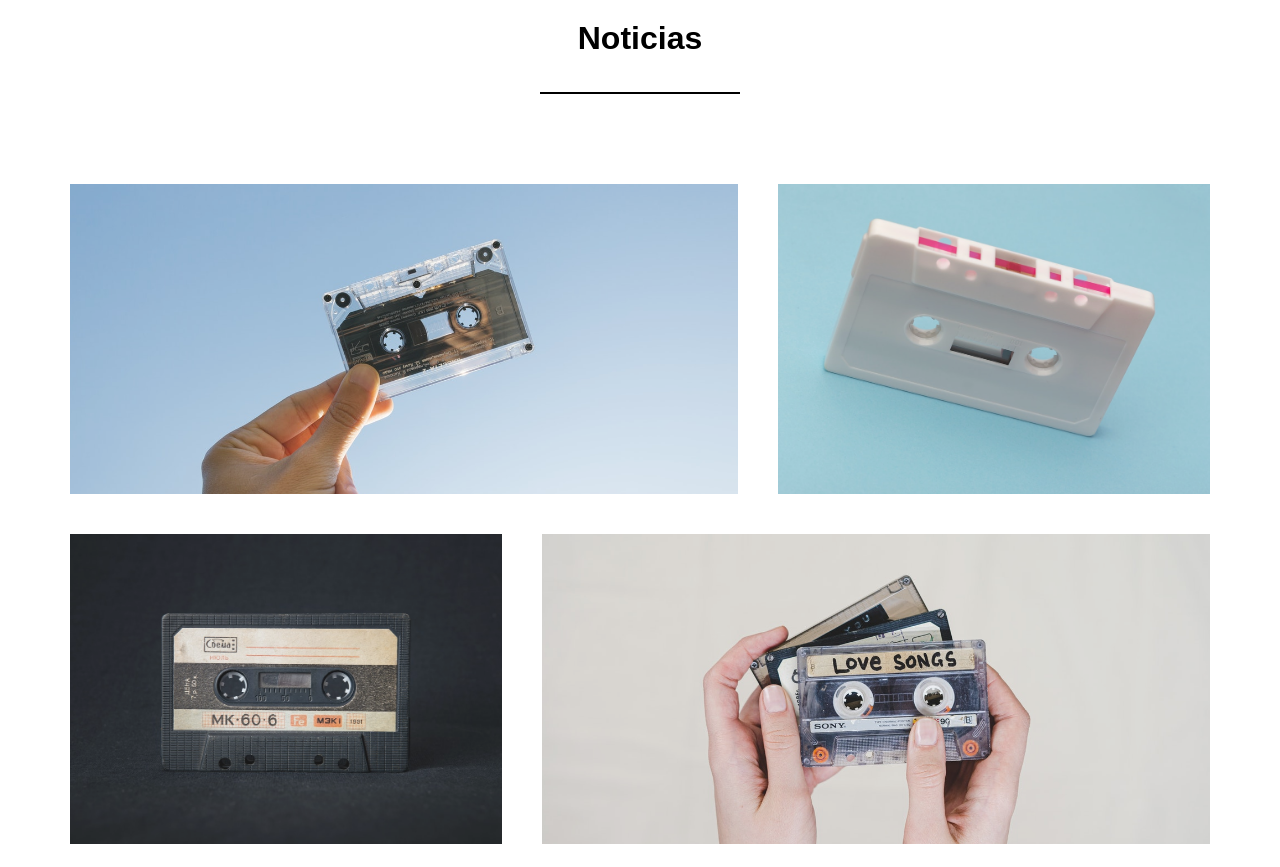
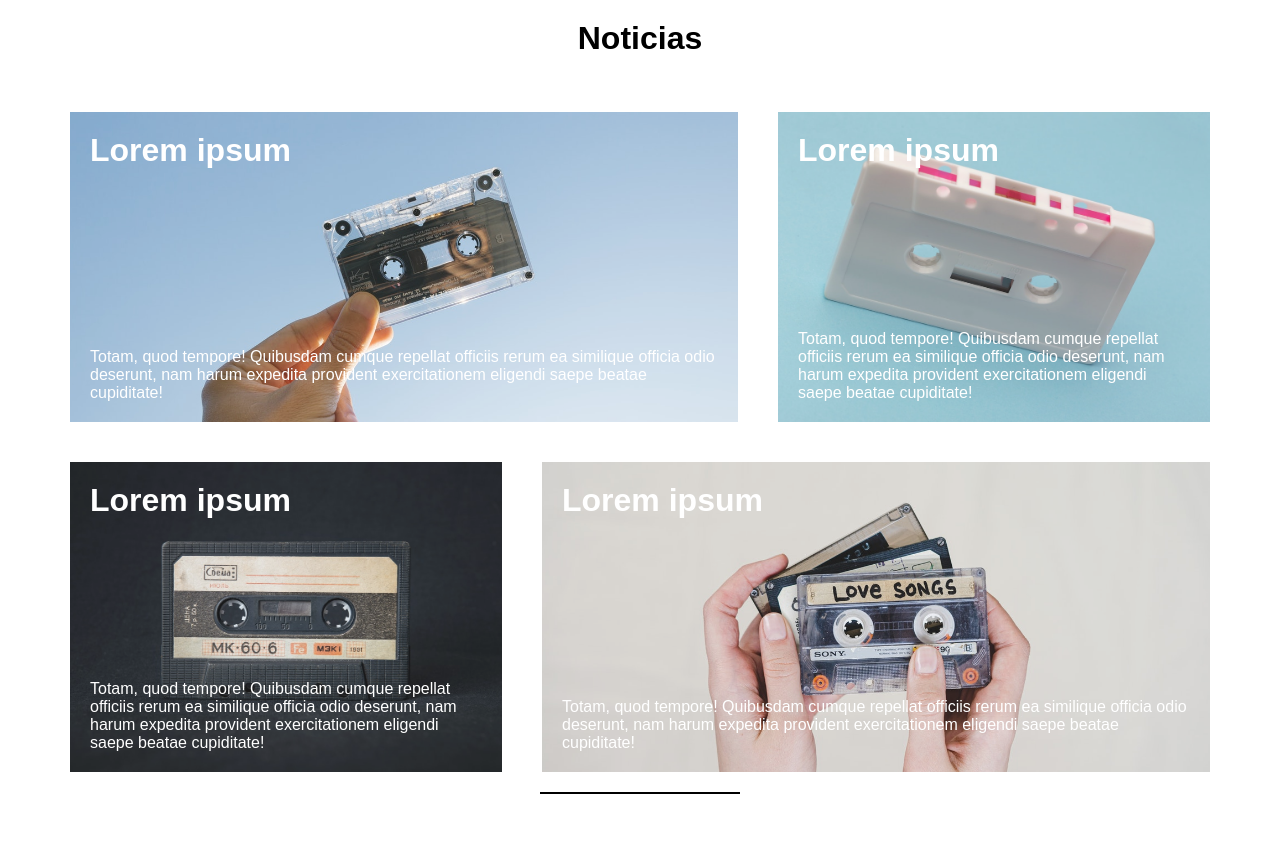
Before and after one commit to MatheusM5/noticias-do-oeste, a plain HTML site: page index.html in a window 1280 px wide. Shown: the part 880-1747 px from the top of the page. Drawn offline with Linux system fonts and the light colour scheme.

Commit message:
commit init
atualização do site

```diff
--- a/index.html
+++ b/index.html
@@ -19,18 +19,30 @@
     </header>
     <section class="hero">
         <h1>Conheça o melhor site de noticias do oeste</h1>
-        <h3>"Rapidez e eficiencia " Lorem ipsum dolor sit, amet consectetur adipisicing elit. Illo similique quaerat officiis culpa numquam totam dicta.</h3>
+        <h3>"Lorem ipsum dolor sit, amet consectetur adipisicing elit. Illo similique quaerat officiis culpa numquam totam dicta."</h3>
         <a class="btn" href="">Saiba mais</a>
     </section>
     <section class="noticias">
         <h3>Noticias</h3>
+        <ul class="grid">
+            <li class="grande img-texto" style="background-image: url('./assets/img01.jpg');">
+                <h3>Lorem ipsum </h3>
+                <p>Totam, quod tempore! Quibusdam cumque repellat officiis rerum ea similique officia odio deserunt, nam harum expedita provident exercitationem eligendi saepe beatae cupiditate!</p>
+            </li>
+            <li class="pequena img-texto" style="background-image: url('./assets/img02.jpg');">
+                <h3>Lorem ipsum </h3>
+                <p>Totam, quod tempore! Quibusdam cumque repellat officiis rerum ea similique officia odio deserunt, nam harum expedita provident exercitationem eligendi saepe beatae cupiditate!</p>
+            </li>
+            <li class="pequena img-texto" style="background-image: url('./assets/img03.jpg');">
+                <h3>Lorem ipsum </h3>
+                <p>Totam, quod tempore! Quibusdam cumque repellat officiis rerum ea similique officia odio deserunt, nam harum expedita provident exercitationem eligendi saepe beatae cupiditate!</p>
+            </li>
+            <li class="grande img-texto" style="background-image: url('assets/img04.jpg');">
+                <h3>Lorem ipsum </h3>
+                <p>Totam, quod tempore! Quibusdam cumque repellat officiis rerum ea similique officia odio deserunt, nam harum expedita provident exercitationem eligendi saepe beatae cupiditate!</p>
+            </li>
+        </ul>
         <hr>
-        <ul class="grid">
-            <li class="grande" style="background-image: url('./assets/img01.jpg');"></li>
-            <li class="pequena" style="background-image: url('./assets/img02.jpg');"></li>
-            <li class="pequena" style="background-image: url('./assets/img03.jpg');"></li>
-            <li class="grande" style="background-image: url('assets/img04.jpg');"></li>
-        </ul>
     </section>
     <section class="nos">
         <h3>Nós somos</h3>
--- a/style/style.css
+++ b/style/style.css
@@ -144,6 +144,22 @@ header li:last-child{
     background-size: cover;
     background-position: center;
 }
+
+/* ANIMAÇÃO */
+.grid {
+    overflow: hidden;
+}
+.grid .img-texto {
+    max-width: 100%;
+    transition: all 0.3s;
+}
+
+.grid li:hover{
+    filter: blur(0.1px);
+    transform: scale(1.1);
+}
+
+
 .noticias .grid li.pequena {
     flex-basis: 40%;
 }
@@ -164,12 +180,25 @@ header li:last-child{
     }
 }
 
+/* TEXTO NAS IMAGENS */
+.noticias .grid .img-texto {
+   display: flex;
+   flex-direction: column;
+   justify-content: space-between;
+}
+.noticias .grid .img-texto h3, .noticias .grid li p{
+    margin: 20px;
+    text-align: left;
+    color: white;
+ }
+
 /* NOS CONHEÇA */
 .nos {
     display: flex;
     flex-direction: column;
     align-items: center;
     padding: 100px 50px;
+    text-align: center;
 }
 .nos h3 {
     font-size: 2rem;
@@ -180,7 +209,6 @@ header li:last-child{
     max-width: 800px;
     margin-bottom: 35px;
     color: black;
-    text-align: center;
 }
 .nos hr {
     width: 200px;
```
